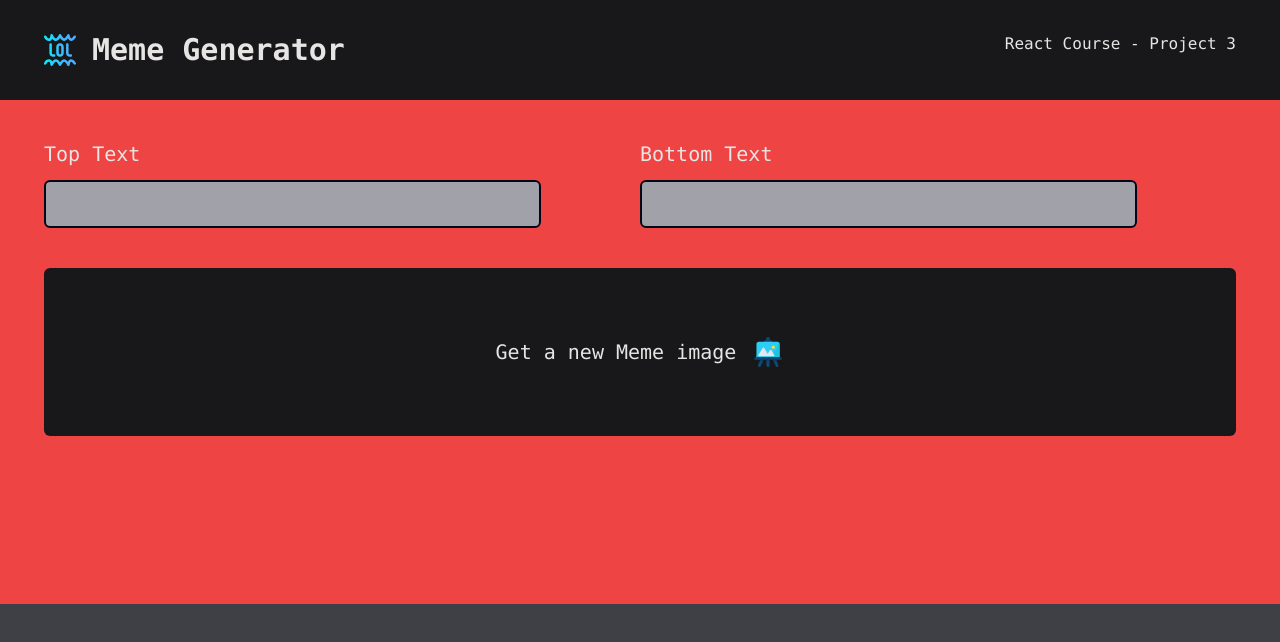
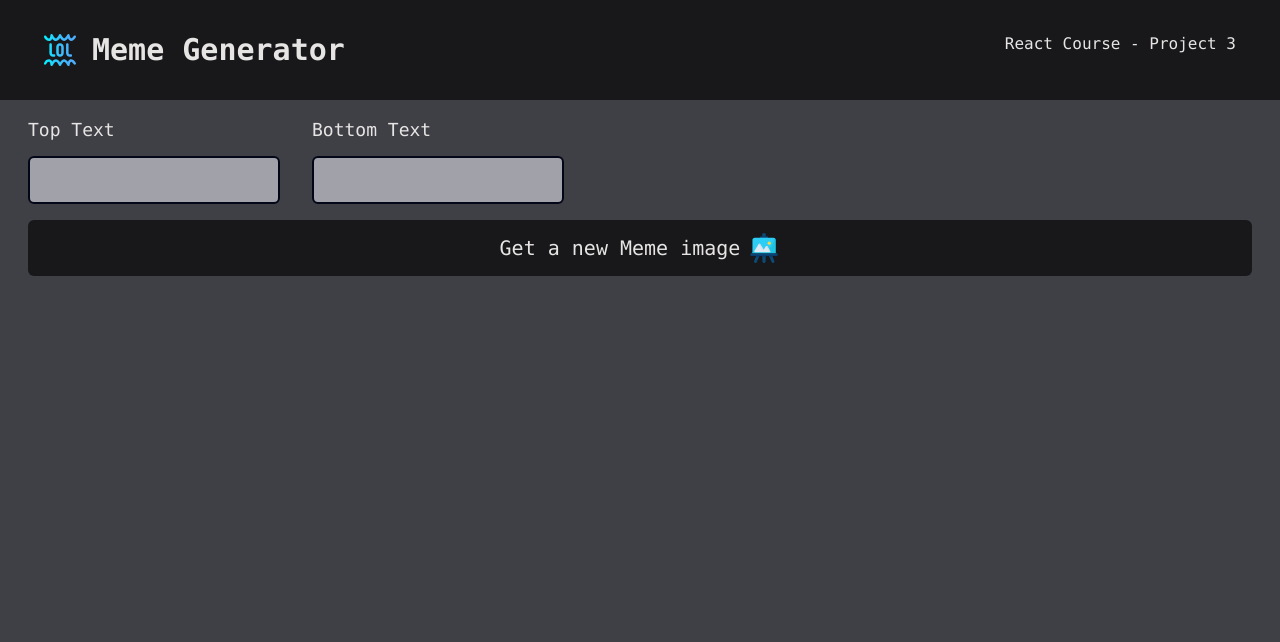
Before and after one commit to JoleneKearse/meme_generator, a React (Vite) app: page / in a window 1280 px wide. Shown: the top 642 px of the page. Built offline with nearby package versions, Linux system fonts and the light colour scheme.

Commit message:
chore: add screens

```diff
--- a/src/App.jsx
+++ b/src/App.jsx
@@ -8,7 +8,7 @@ function App() {
     <>
       <Header />
       <div className="bg-zinc-700 w-full h-screen">
-        <section className='bg-red-500 px-11'>
+        <section className='px-7'>
           <Form />
         </section>
       </div>
--- a/src/components/Button.jsx
+++ b/src/components/Button.jsx
@@ -2,7 +2,7 @@ import img from "/image.svg"
 
 const Button = () => {
   return (
-    <button className="w-full col-span-2 rounded-md flex justify-center items-center gap-4 bg-zinc-900 hover:bg-zinc-800 hover:text-cyan-500">
+    <button className="w-full col-span-2 rounded-md flex justify-center items-center gap-2 p-3 bg-zinc-900 text-lg hover:bg-zinc-800 hover:text-cyan-500 md:text-xl">
       Get a new Meme image
       <img src={img} alt="meme canvas" className="w-8" />
     </button>
--- a/src/components/Form.jsx
+++ b/src/components/Form.jsx
@@ -1,16 +1,14 @@
 import Button from "./Button"
 import { Input } from "./Input"
-
-// const labels = ["Top Text", "Bottom Text"];
 
 const Form = () => {
   return (
     <form className='font-mono text-stone-200 text-xl'>
-      <div className="grid grid-cols-2 grid-rows-3">
+      <div className="flex flex-col lg:flex-row lg:gap-8 lg:w-full lg:grow">
         <Input labelName="Top Text" />
-        <Input labelName="Bottom Text"/>
-        <Button />
+        <Input labelName="Bottom Text" />
       </div>
+      <Button />
     </form >
   )
 }
--- a/src/components/Header.jsx
+++ b/src/components/Header.jsx
@@ -2,13 +2,13 @@ import LOL from "/lol.svg"
 
 const Header = () => {
   return (
-    <header className="w-full flex justify-between px-11 py-8 bg-zinc-900 font-mono">
-      <div className="flex gap-4">
+    <header className="w-full flex flex-wrap gap-2 justify-between px-11 py-8 bg-zinc-900 font-mono">
+      <div className="flex items-center gap-4">
         <img src={LOL} alt="LOL" className="w-8" />
         <h1 className="text-3xl text-stone-200 font-semibold">Meme Generator</h1>
       </div>
       <div>
-        <h2 className="text-1xl text-stone-200">React Course - Project 3</h2>
+        <h2 className="text-base text-stone-200">React Course - Project 3</h2>
       </div>
     </header>
   )
--- a/src/components/Input.jsx
+++ b/src/components/Input.jsx
@@ -1,8 +1,8 @@
-export const Input = ({labelName}) => (
-  <div className="py-10">
+export const Input = ({ labelName }) => (
+  <div className="py-4">
     <label
       htmlFor="top"
-      className="text-stone-200 block pb-3"
+      className="text-stone-200 block pb-3 text-lg md:text-center lg:text-left"
     >
       {labelName}
     </label>
@@ -10,6 +10,6 @@ export const Input = ({labelName}) => (
       type="text"
       name="top"
       id="topText"
-      className="rounded-md border-slate-950 bg-zinc-400 border-2 text-stone-100 text-lg w-5/6 p-2" />
+      className="rounded-md border-slate-950 bg-zinc-400 border-2 text-stone-100 text-lg p-2" />
   </div>
 )
--- a/src/main.css
+++ b/src/main.css
@@ -556,16 +556,8 @@ video {
   display: flex;
 }
 
-.grid {
-  display: grid;
-}
-
 .h-screen {
   height: 100vh;
-}
-
-.w-5\/6 {
-  width: 83.333333%;
 }
 
 .w-8 {
@@ -576,12 +568,16 @@ video {
   width: 100%;
 }
 
-.grid-cols-2 {
-  grid-template-columns: repeat(2, minmax(0, 1fr));
+.w-1\/2 {
+  width: 50%;
 }
 
-.grid-rows-3 {
-  grid-template-rows: repeat(3, minmax(0, 1fr));
+.flex-col {
+  flex-direction: column;
+}
+
+.flex-wrap {
+  flex-wrap: wrap;
 }
 
 .items-center {
@@ -594,6 +590,10 @@ video {
 
 .justify-between {
   justify-content: space-between;
+}
+
+.gap-2 {
+  gap: 0.5rem;
 }
 
 .gap-4 {
@@ -637,24 +637,28 @@ video {
   padding: 0.5rem;
 }
 
-.px-10 {
-  padding-left: 2.5rem;
-  padding-right: 2.5rem;
+.p-3 {
+  padding: 0.75rem;
 }
 
-.py-10 {
-  padding-top: 2.5rem;
-  padding-bottom: 2.5rem;
+.px-11 {
+  padding-left: 2.75rem;
+  padding-right: 2.75rem;
+}
+
+.px-7 {
+  padding-left: 1.75rem;
+  padding-right: 1.75rem;
+}
+
+.py-4 {
+  padding-top: 1rem;
+  padding-bottom: 1rem;
 }
 
 .py-8 {
   padding-top: 2rem;
   padding-bottom: 2rem;
-}
-
-.px-11 {
-  padding-left: 2.75rem;
-  padding-right: 2.75rem;
 }
 
 .pb-3 {
@@ -668,6 +672,11 @@ video {
 .text-3xl {
   font-size: 1.875rem;
   line-height: 2.25rem;
+}
+
+.text-base {
+  font-size: 1rem;
+  line-height: 1.5rem;
 }
 
 .text-lg {
@@ -703,3 +712,56 @@ video {
   --tw-text-opacity: 1;
   color: rgb(6 182 212 / var(--tw-text-opacity));
 }
+
+@media (min-width: 820px) {
+  .md\:text-center {
+    text-align: center;
+  }
+
+  .md\:text-xl {
+    font-size: 1.25rem;
+    line-height: 1.75rem;
+  }
+}
+
+@media (min-width: 1000px) {
+  .lg\:block {
+    display: block;
+  }
+
+  .lg\:w-full {
+    width: 100%;
+  }
+
+  .lg\:w-5\/6 {
+    width: 83.333333%;
+  }
+
+  .lg\:w-1\/2 {
+    width: 50%;
+  }
+
+  .lg\:min-w-11 {
+    min-width: 2.75rem;
+  }
+
+  .lg\:grow {
+    flex-grow: 1;
+  }
+
+  .lg\:flex-row {
+    flex-direction: row;
+  }
+
+  .lg\:gap-4 {
+    gap: 1rem;
+  }
+
+  .lg\:gap-8 {
+    gap: 2rem;
+  }
+
+  .lg\:text-left {
+    text-align: left;
+  }
+}
--- a/tailwind.config.js
+++ b/tailwind.config.js
@@ -2,7 +2,12 @@
 export default {
   content: ["./src/**/*.{html,jsx}"],
   theme: {
-    extend: {},
+    extend: {
+      screens: {
+        'md': '820px',
+        'lg': '1000px',
+      }
+    },
   },
   plugins: [],
 };
```
